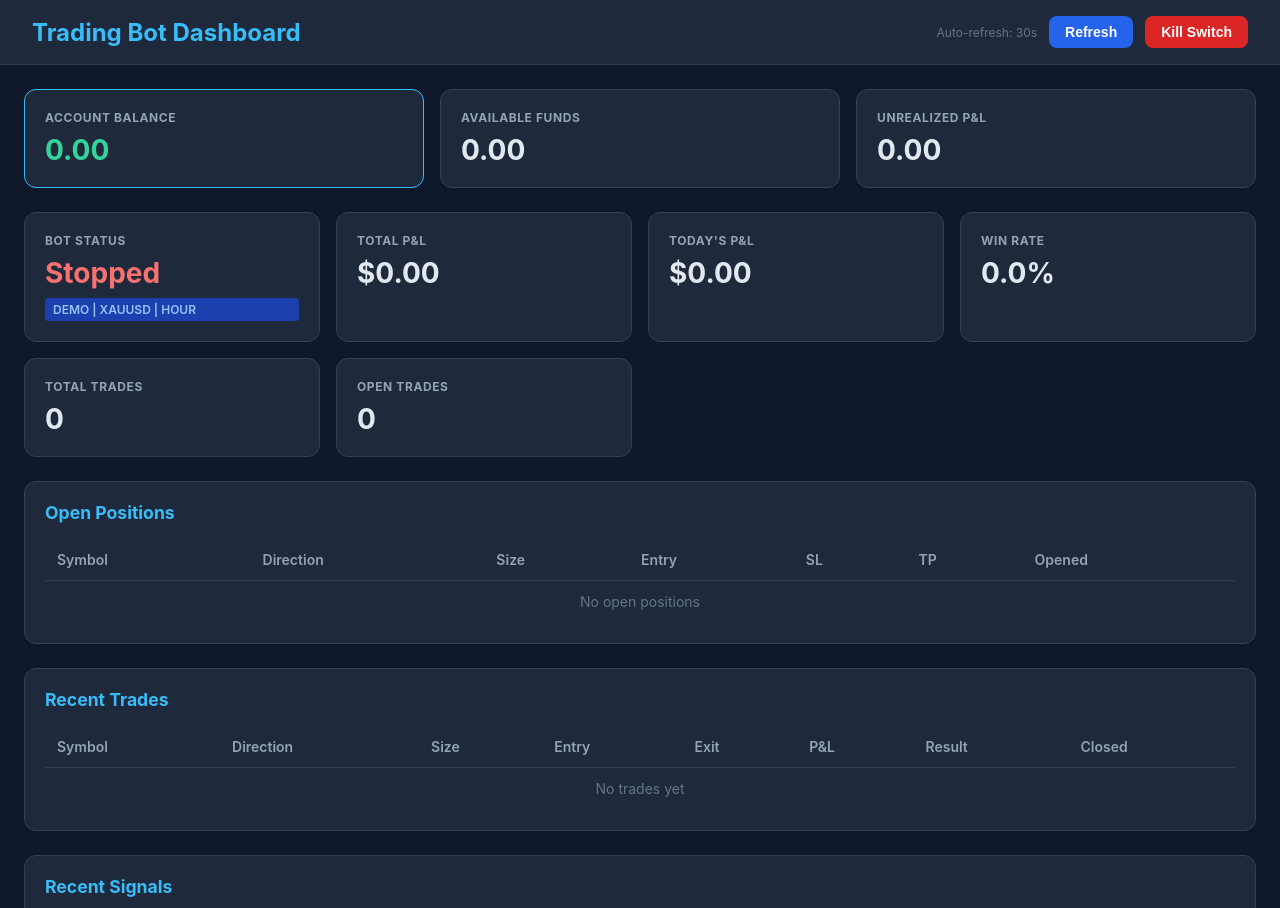
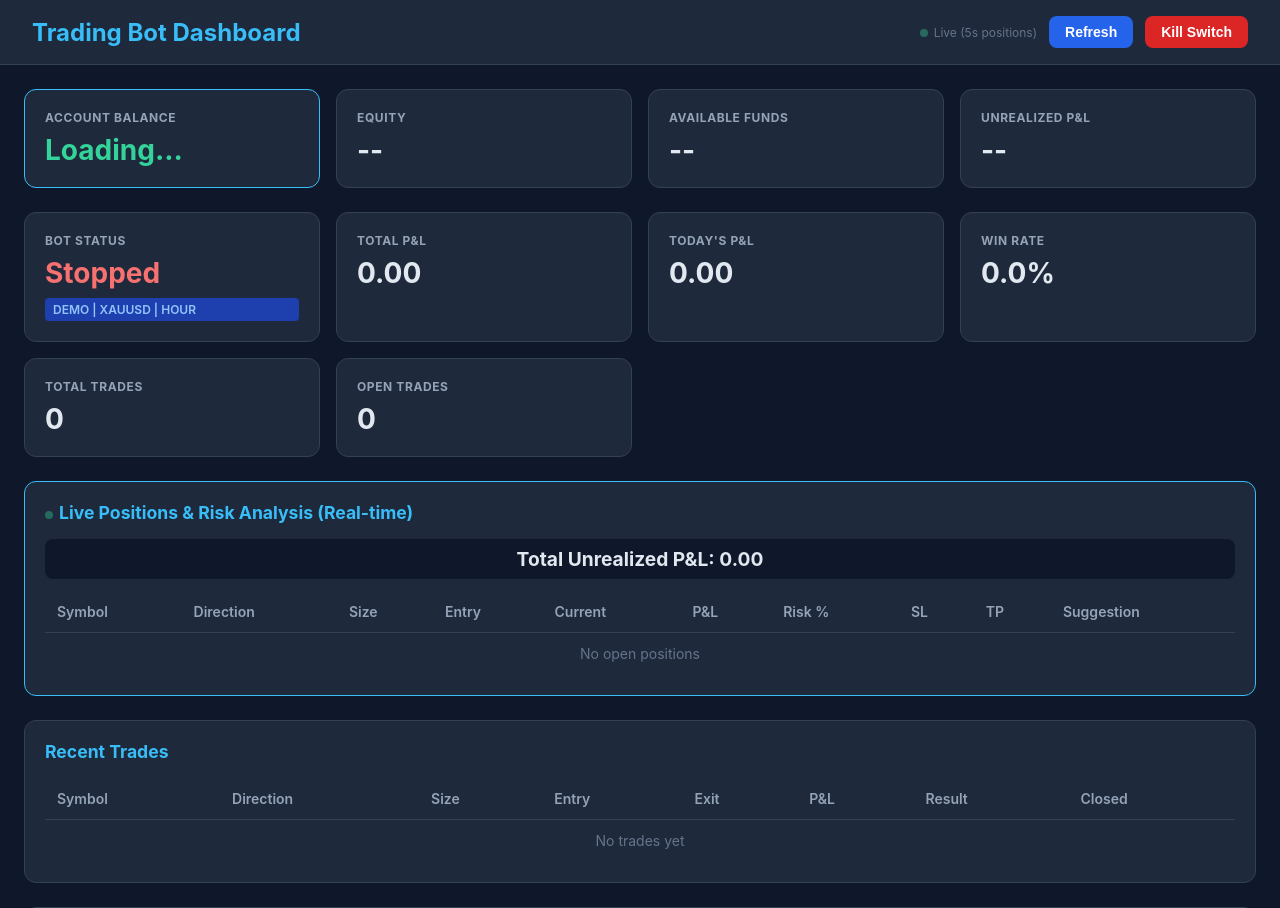
Before and after one commit to Moksha89/bot, a FastAPI app: page /dashboard/ in a window 1280 px wide. Shown: the top 908 px of the page. Run offline with FastAPI, Linux system fonts and the light colour scheme; data that the repository does not hold is empty; parts of the project's set-up code (start-up, migrations or seed data) failed here and were passed over.

Commit message:
feat: swing trading, real-time dashboard, manual trade monitoring, fix review bugs
- Add SwingTradingStrategy with EMA 50/200 trend + pullback entries
- Dashboard: live positions with 5s refresh, real-time P/L, risk suggestions
- Monitor manual trades from Capital.com, auto-close if loss > 3% account
- Fix: HTTP client leak in dashboard (try/finally)
- Fix: Order stuck PENDING when no deal_reference returned
- Fix: Rejected signals (ML/sentiment/AI/portfolio) now recorded to DB
- Fix: Auto-optimizer now applies optimized params to signal generator
- All 49 tests passing

Co-Authored-By: Tulasiram Pemmadi <tulasirampemmadi@gmail.com>

```diff
--- a/app/dashboard/routes.py
+++ b/app/dashboard/routes.py
@@ -128,20 +128,22 @@ async def get_account_info() -> dict:
         return {"balance": 0, "equity": 0, "available": 0, "pnl": 0, "currency": ""}
     try:
         client = CapitalClient()
-        await client.authenticate()
-        balance = await client.get_account_balance()
-        # Also get currency from accounts endpoint
-        accounts_data = await client.get_accounts()
-        accounts = accounts_data.get("accounts", [])
-        currency = accounts[0].get("currency", "") if accounts else ""
-        await client.close()
-        return {
-            "balance": balance.get("balance", 0),
-            "equity": balance.get("equity", 0),
-            "available": balance.get("available", 0),
-            "pnl": balance.get("pnl", 0),
-            "currency": currency,
-        }
+        try:
+            await client.authenticate()
+            balance = await client.get_account_balance()
+            # Also get currency from accounts endpoint
+            accounts_data = await client.get_accounts()
+            accounts = accounts_data.get("accounts", [])
+            currency = accounts[0].get("currency", "") if accounts else ""
+            return {
+                "balance": balance.get("balance", 0),
+                "equity": balance.get("equity", 0),
+                "available": balance.get("available", 0),
+                "pnl": balance.get("pnl", 0),
+                "currency": currency,
+            }
+        finally:
+            await client.close()
     except (CapitalAPIError, Exception) as e:
         logger.error("Failed to fetch account info: %s", e)
         return {"balance": 0, "equity": 0, "available": 0, "pnl": 0, "currency": "", "error": str(e)}
@@ -310,6 +312,88 @@ async def toggle_kill_switch(enable: bool = True) -> dict:
     return {"kill_switch": enable, "status": status}
 
 
+@router.get("/api/live-positions")
+async def get_live_positions() -> dict:
+    """Get live positions with real-time P/L from Capital.com API."""
+    if settings.trading.mode not in ("demo", "live", "analysis"):
+        return {"positions": [], "account": {}}
+    try:
+        client = CapitalClient()
+        try:
+            await client.authenticate()
+            api_positions = await client.get_positions()
+            balance_data = await client.get_account_balance()
+            accounts_data = await client.get_accounts()
+            currency = ""
+            accounts = accounts_data.get("accounts", [])
+            if accounts:
+                currency = accounts[0].get("currency", "")
+        finally:
+            await client.close()
+
+        positions = []
+        total_pnl = 0.0
+        for p in api_positions:
+            pos_data = p.get("position", {})
+            market_data = p.get("market", {})
+            epic = market_data.get("epic", "")
+            direction = pos_data.get("direction", "")
+            size = float(pos_data.get("size", 0))
+            entry = float(pos_data.get("level", 0))
+            current_bid = float(market_data.get("bid", 0))
+            current_ask = float(market_data.get("offer", 0))
+            current_price = current_bid if direction == "BUY" else current_ask
+
+            if direction == "BUY":
+                unrealized_pnl = (current_price - entry) * size
+            else:
+                unrealized_pnl = (entry - current_price) * size
+
+            total_pnl += unrealized_pnl
+
+            # Risk suggestion
+            account_bal = balance_data.get("balance", 1000)
+            risk_pct = abs(unrealized_pnl) / account_bal * 100 if account_bal > 0 else 0
+            suggestion = "HOLD"
+            if unrealized_pnl < 0 and risk_pct > 3.0:
+                suggestion = "CLOSE - Loss exceeds 3% of account"
+            elif unrealized_pnl < 0 and risk_pct > 1.5:
+                suggestion = "WARNING - Approaching risk limit"
+            elif unrealized_pnl > 0 and risk_pct > 2.0:
+                suggestion = "CONSIDER TP - Good profit, consider taking"
+
+            positions.append({
+                "deal_id": pos_data.get("dealId", ""),
+                "symbol": epic,
+                "direction": direction,
+                "size": size,
+                "entry_price": entry,
+                "current_price": round(current_price, 5),
+                "stop_loss": float(pos_data.get("stopLevel", 0)) or None,
+                "take_profit": float(pos_data.get("limitLevel", 0)) or None,
+                "unrealized_pnl": round(unrealized_pnl, 2),
+                "risk_pct": round(risk_pct, 2),
+                "suggestion": suggestion,
+                "currency": currency,
+                "created_date": pos_data.get("createdDateUTC", ""),
+            })
+
+        return {
+            "positions": positions,
+            "total_unrealized_pnl": round(total_pnl, 2),
+            "account": {
+                "balance": balance_data.get("balance", 0),
+                "equity": balance_data.get("equity", 0),
+                "available": balance_data.get("available", 0),
+                "pnl": balance_data.get("pnl", 0),
+                "currency": currency,
+            },
+        }
+    except (CapitalAPIError, Exception) as e:
+        logger.error("Failed to fetch live positions: %s", e)
+        return {"positions": [], "account": {}, "error": str(e)}
+
+
 @router.get("/api/performance")
 async def get_performance() -> dict:
     """Get performance analytics: Sharpe ratio, drawdown, equity curve."""
--- a/app/templates/dashboard.html
+++ b/app/templates/dashboard.html
@@ -9,11 +9,15 @@
         body { font-family: -apple-system, BlinkMacSystemFont, 'Segoe UI', Roboto, sans-serif; background: #0f172a; color: #e2e8f0; min-height: 100vh; }
         .header { background: #1e293b; padding: 1rem 2rem; display: flex; justify-content: space-between; align-items: center; border-bottom: 1px solid #334155; }
         .header h1 { font-size: 1.5rem; color: #38bdf8; }
-        .status-badge { padding: 0.25rem 0.75rem; border-radius: 9999px; font-size: 0.875rem; font-weight: 600; }
-        .status-running { background: #065f46; color: #34d399; }
-        .status-stopped { background: #7f1d1d; color: #f87171; }
+        .suggestion-hold { color: #94a3b8; }
+        .suggestion-warning { color: #fbbf24; font-weight: 600; }
+        .suggestion-close { color: #f87171; font-weight: 600; }
+        .suggestion-tp { color: #34d399; font-weight: 600; }
+        .live-dot { display: inline-block; width: 8px; height: 8px; border-radius: 50%; background: #34d399; margin-right: 6px; animation: pulse 2s infinite; }
+        @keyframes pulse { 0%, 100% { opacity: 1; } 50% { opacity: 0.3; } }
+        .pnl-total { font-size: 1.2rem; font-weight: 700; margin-bottom: 0.75rem; padding: 0.5rem; background: #0f172a; border-radius: 0.5rem; text-align: center; }
         .container { max-width: 1400px; margin: 0 auto; padding: 1.5rem; }
-        .grid { display: grid; grid-template-columns: repeat(auto-fit, minmax(280px, 1fr)); gap: 1rem; margin-bottom: 1.5rem; }
+        .grid { display: grid; grid-template-columns: repeat(auto-fit, minmax(250px, 1fr)); gap: 1rem; margin-bottom: 1.5rem; }
         .card { background: #1e293b; border-radius: 0.75rem; padding: 1.25rem; border: 1px solid #334155; }
         .card h3 { color: #94a3b8; font-size: 0.75rem; text-transform: uppercase; letter-spacing: 0.05em; margin-bottom: 0.5rem; }
         .card .value { font-size: 1.75rem; font-weight: 700; }
@@ -49,7 +53,7 @@
     <div class="header">
         <h1>Trading Bot Dashboard</h1>
         <div class="controls">
-            <span class="refresh-info">Auto-refresh: 30s</span>
+            <span class="refresh-info"><span class="live-dot"></span>Live (5s positions)</span>
             <button class="btn btn-primary" onclick="refreshAll()">Refresh</button>
             <button id="killBtn" class="btn btn-danger" onclick="toggleKillSwitch()">Kill Switch</button>
         </div>
@@ -63,11 +67,15 @@
                 <div class="value positive" id="accountBalance">Loading...</div>
             </div>
             <div class="card">
+                <h3>Equity</h3>
+                <div class="value neutral" id="accountEquity">--</div>
+            </div>
+            <div class="card">
                 <h3>Available Funds</h3>
                 <div class="value neutral" id="accountAvailable">--</div>
             </div>
             <div class="card">
-                <h3>Unrealized P&L</h3>
+                <h3>Unrealized P&amp;L</h3>
                 <div class="value neutral" id="accountPnl">--</div>
             </div>
         </div>
@@ -81,11 +89,11 @@
             </div>
             <div class="card">
                 <h3>Total P&L</h3>
-                <div class="value neutral" id="totalPnl">$0.00</div>
+                <div class="value neutral" id="totalPnl">0.00</div>
             </div>
             <div class="card">
                 <h3>Today's P&L</h3>
-                <div class="value neutral" id="todayPnl">$0.00</div>
+                <div class="value neutral" id="todayPnl">0.00</div>
             </div>
             <div class="card">
                 <h3>Win Rate</h3>
@@ -101,15 +109,16 @@
             </div>
         </div>
 
-        <!-- Open Positions -->
-        <div class="section">
-            <h2>Open Positions</h2>
+        <!-- Live Positions (Real-time from Capital.com) -->
+        <div class="section" style="border-color:#38bdf8">
+            <h2><span class="live-dot"></span>Live Positions &amp; Risk Analysis (Real-time)</h2>
+            <div class="pnl-total" id="totalUnrealizedPnl">Total Unrealized P&amp;L: Loading...</div>
             <table>
                 <thead>
-                    <tr><th>Symbol</th><th>Direction</th><th>Size</th><th>Entry</th><th>SL</th><th>TP</th><th>Opened</th></tr>
+                    <tr><th>Symbol</th><th>Direction</th><th>Size</th><th>Entry</th><th>Current</th><th>P&amp;L</th><th>Risk %</th><th>SL</th><th>TP</th><th>Suggestion</th></tr>
                 </thead>
-                <tbody id="openPositions">
-                    <tr><td colspan="7" style="text-align:center;color:#64748b">No open positions</td></tr>
+                <tbody id="livePositions">
+                    <tr><td colspan="10" style="text-align:center;color:#64748b">Loading live positions...</td></tr>
                 </tbody>
             </table>
         </div>
@@ -171,6 +180,14 @@
         function formatPrice(val) { return val != null ? val.toFixed(5) : '-'; }
         function formatTime(iso) { return iso ? new Date(iso).toLocaleString() : '-'; }
 
+        function suggestionClass(s) {
+            if (!s) return 'suggestion-hold';
+            if (s.startsWith('CLOSE')) return 'suggestion-close';
+            if (s.startsWith('WARNING')) return 'suggestion-warning';
+            if (s.startsWith('CONSIDER')) return 'suggestion-tp';
+            return 'suggestion-hold';
+        }
+
         async function loadStatus() {
             const data = await fetchJSON('/dashboard/api/status');
             if (!data) return;
@@ -178,7 +195,8 @@
             el.textContent = data.is_running ? 'Running' : 'Stopped';
             el.className = 'value ' + (data.is_running ? 'positive' : 'negative');
             const modeEl = document.getElementById('botMode');
-            modeEl.textContent = data.mode.toUpperCase() + ' | ' + data.symbol + ' | ' + data.timeframe;
+            const syms = data.symbols || [data.symbol];
+            modeEl.textContent = data.mode.toUpperCase() + ' | ' + syms.join(', ') + ' | ' + data.timeframe;
             modeEl.className = 'mode-badge mode-' + data.mode;
             const killBtn = document.getElementById('killBtn');
             if (data.kill_switch) {
@@ -194,36 +212,59 @@
             const data = await fetchJSON('/dashboard/api/stats');
             if (!data) return;
             const tpnl = document.getElementById('totalPnl');
-            tpnl.textContent = '$' + data.total_pnl.toFixed(2);
+            tpnl.textContent = data.total_pnl.toFixed(2);
             tpnl.className = 'value ' + pnlClass(data.total_pnl);
             const dpnl = document.getElementById('todayPnl');
-            dpnl.textContent = '$' + data.today_pnl.toFixed(2);
+            dpnl.textContent = data.today_pnl.toFixed(2);
             dpnl.className = 'value ' + pnlClass(data.today_pnl);
             document.getElementById('winRate').textContent = data.win_rate.toFixed(1) + '%';
             document.getElementById('totalTrades').textContent = data.total_trades;
             document.getElementById('openTrades').textContent = data.open_trades;
         }
 
-        async function loadPositions() {
-            const open = await fetchJSON('/dashboard/api/positions?open_only=true');
-            const all = await fetchJSON('/dashboard/api/positions');
-            if (open) {
-                const tbody = document.getElementById('openPositions');
-                if (open.length === 0) {
-                    tbody.innerHTML = '<tr><td colspan="7" style="text-align:center;color:#64748b">No open positions</td></tr>';
-                } else {
-                    tbody.innerHTML = open.map(p => `<tr>
-                        <td>${p.symbol}</td>
+        async function loadLivePositions() {
+            const data = await fetchJSON('/dashboard/api/live-positions');
+            if (!data) return;
+            // Update account info from live data
+            if (data.account && data.account.balance) {
+                const cur = data.account.currency || '';
+                document.getElementById('accountBalance').textContent = data.account.balance.toFixed(2) + ' ' + cur;
+                document.getElementById('accountBalance').className = 'value positive';
+                document.getElementById('accountEquity').textContent = (data.account.equity || 0).toFixed(2) + ' ' + cur;
+                document.getElementById('accountAvailable').textContent = (data.account.available || 0).toFixed(2) + ' ' + cur;
+                const pnlEl = document.getElementById('accountPnl');
+                pnlEl.textContent = (data.account.pnl || 0).toFixed(2) + ' ' + cur;
+                pnlEl.className = 'value ' + pnlClass(data.account.pnl || 0);
+            }
+            // Total unrealized P/L
+            const totalPnlEl = document.getElementById('totalUnrealizedPnl');
+            const tpnl = data.total_unrealized_pnl || 0;
+            const cur = (data.account && data.account.currency) || '';
+            totalPnlEl.textContent = 'Total Unrealized P&L: ' + tpnl.toFixed(2) + ' ' + cur;
+            totalPnlEl.className = 'pnl-total ' + pnlClass(tpnl);
+            // Live positions table
+            const tbody = document.getElementById('livePositions');
+            if (!data.positions || data.positions.length === 0) {
+                tbody.innerHTML = '<tr><td colspan="10" style="text-align:center;color:#64748b">No open positions</td></tr>';
+                return;
+            }
+            tbody.innerHTML = data.positions.map(p => `<tr>
+                <td><strong>${p.symbol}</strong></td>
                 <td class="signal-${p.direction.toLowerCase()}">${p.direction}</td>
                 <td>${p.size}</td>
                 <td>${formatPrice(p.entry_price)}</td>
+                <td>${formatPrice(p.current_price)}</td>
+                <td class="${pnlClass(p.unrealized_pnl)}"><strong>${p.unrealized_pnl.toFixed(2)} ${p.currency || ''}</strong></td>
+                <td>${p.risk_pct.toFixed(1)}%</td>
                 <td>${formatPrice(p.stop_loss)}</td>
                 <td>${formatPrice(p.take_profit)}</td>
-                        <td>${formatTime(p.opened_at)}</td>
+                <td class="${suggestionClass(p.suggestion)}">${p.suggestion}</td>
             </tr>`).join('');
         }
-            }
-            if (all) {
+
+        async function loadRecentTrades() {
+            const all = await fetchJSON('/dashboard/api/positions');
+            if (!all) return;
             const closed = all.filter(p => !p.is_open);
             const tbody = document.getElementById('recentTrades');
             if (closed.length === 0) {
@@ -239,7 +280,6 @@
                     <td>${p.result}</td>
                     <td>${formatTime(p.closed_at)}</td>
                 </tr>`).join('');
-                }
             }
         }
 
@@ -258,7 +298,7 @@
                 <td>${s.rsi != null ? s.rsi.toFixed(2) : '-'}</td>
                 <td>${s.ema_fast != null ? s.ema_fast.toFixed(5) : '-'}</td>
                 <td>${s.ema_slow != null ? s.ema_slow.toFixed(5) : '-'}</td>
-                <td>${s.acted_on ? '✓' : '–'}</td>
+                <td>${s.acted_on ? 'Y' : '-'}</td>
             </tr>`).join('');
         }
 
@@ -285,26 +325,14 @@
             await loadStatus();
         }
 
-        async function loadAccount() {
-            const data = await fetchJSON('/dashboard/api/account');
-            if (!data) return;
-            const cur = data.currency || '';
-            const balEl = document.getElementById('accountBalance');
-            balEl.textContent = data.balance.toFixed(2) + ' ' + cur;
-            balEl.className = 'value positive';
-            const avEl = document.getElementById('accountAvailable');
-            avEl.textContent = data.available.toFixed(2) + ' ' + cur;
-            const pnlEl = document.getElementById('accountPnl');
-            pnlEl.textContent = data.pnl.toFixed(2) + ' ' + cur;
-            pnlEl.className = 'value ' + pnlClass(data.pnl);
-        }
-
         async function refreshAll() {
-            await Promise.all([loadAccount(), loadStatus(), loadStats(), loadPositions(), loadSignals(), loadErrors()]);
+            await Promise.all([loadLivePositions(), loadStatus(), loadStats(), loadRecentTrades(), loadSignals(), loadErrors()]);
         }
 
         refreshAll();
-        setInterval(refreshAll, 30000);
+        // Fast refresh for live positions (5s), slower for other data (30s)
+        setInterval(loadLivePositions, 5000);
+        setInterval(function() { loadStatus(); loadStats(); loadRecentTrades(); loadSignals(); loadErrors(); }, 30000);
     </script>
 </body>
 </html>
```
Also changed, not shown: app/execution/order_manager.py (+7 -0 lines), app/execution/position_manager.py (+109 -0 lines), app/services/scheduler.py (+36 -0 lines), app/strategy/strategies.py (+123 -4 lines). Lines whose indentation alone changed are shown as unchanged.
